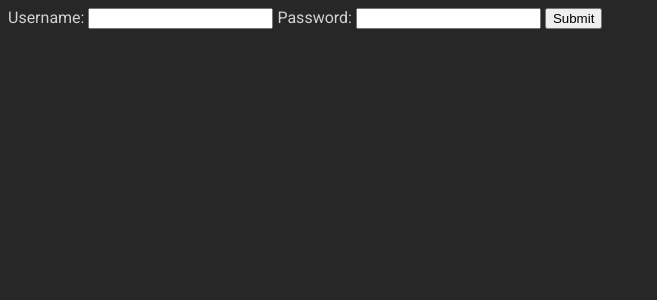
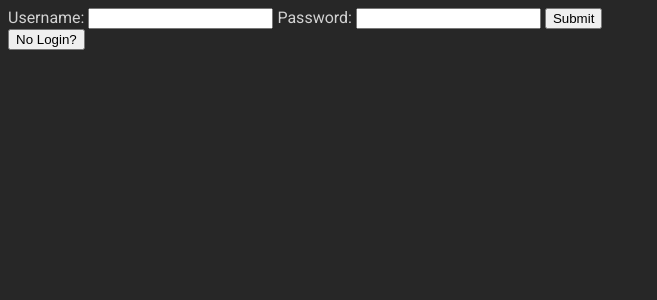
Before and after one commit to Jynxx-s/CSIT214_FlyDreamAir, a Flask app: page /login in a window 1280 px wide. Shown: the top 300 px of the page, without its empty margins (0-657 px from the left). Run offline with Flask 3, Linux system fonts and the light colour scheme.

Commit message:
add register button to login page

```diff
--- a/templates/login.html
+++ b/templates/login.html
@@ -1,24 +1,32 @@
-<!DOCTYPE html>
+<!doctype html>
 <html lang="en">
   <head>
-    <meta charset="UTF-8">
-    <meta name="viewport" content="width=device-width, initial-scale=1.0">
+    <meta charset="UTF-8" />
+    <meta name="viewport" content="width=device-width, initial-scale=1.0" />
     <title>Document</title>
-    <link rel="stylesheet" href="../static/styles.css">
-    <link href="https://fonts.googleapis.com/css2?family=Roboto:wght@400;700&display=swap" rel="stylesheet">
+    <link rel="stylesheet" href="../static/styles.css" />
+    <link
+      href="https://fonts.googleapis.com/css2?family=Roboto:wght@400;700&display=swap"
+      rel="stylesheet"
+    />
     <style>
-
     </style>
   </head>
+
   <body>
     <div>
       <form action="/login" method="POST">
         <label for="username">Username:</label>
-            <input type="text" name="username" id="username">
+        <input type="text" name="username" id="username" />
         <label for="password">Password:</label>
-            <input type="password" name="password" id="password">
-            <input type="submit" value="Submit">
+        <input type="password" name="password" id="password" />
+        <input type="submit" value="Submit" />
       </form>
+      <div>
+        <a href="{{url_for('register_user.register_home')}}">
+          <button class="expand-on-hover" type="button">No Login?</button>
+        </a>
+      </div>
     </div>
   </body>
 </html>
```
Lines whose indentation alone changed are shown as unchanged.
